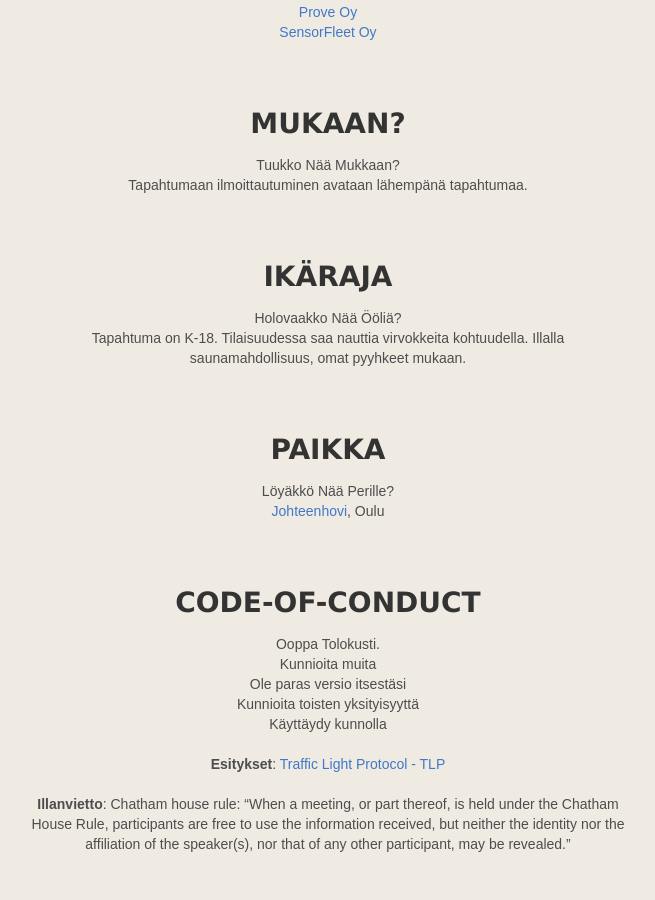
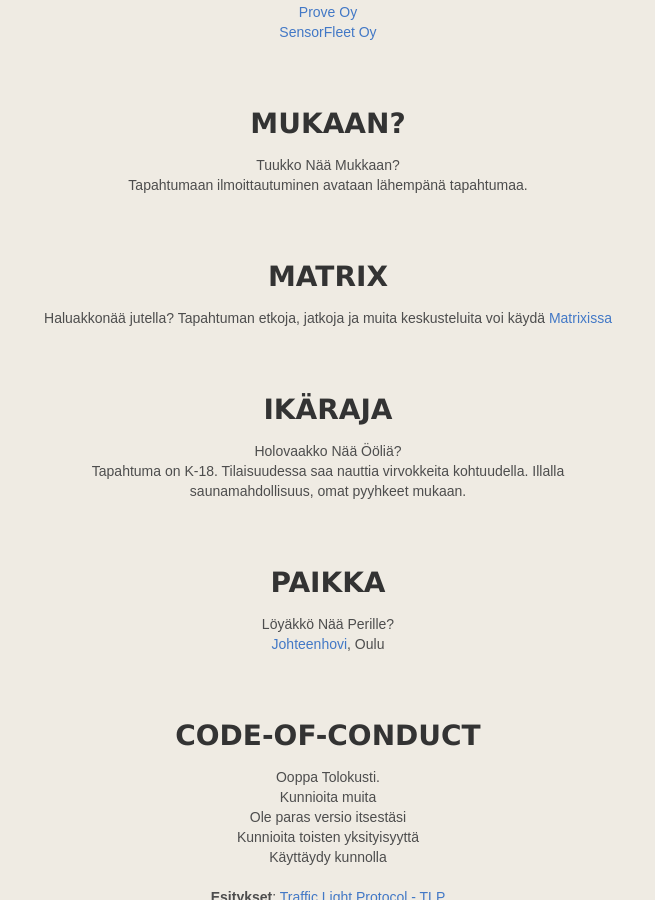
Before and after one commit to Tarlab/tarlab.github.io, a Jekyll site: the page built from HackAfterDark/index.md, in a window 1280 px wide and 900 px high, scrolled down 3296 px. Shown: the whole window, without its empty margins (312-967 px from the left). Built offline with Jekyll 4.4.1, drawn with Linux system fonts in a browser that asks for light colours; comment, search, counter and statistics services are not loaded.

Commit message:
Add Matrix room

```diff
--- a/HackAfterDark/index.md
+++ b/HackAfterDark/index.md
@@ -92,6 +92,10 @@ Tapahtuman järjestäjän saa kiinni osoitteesta had-AT-tarlab.fi
 *Tuukko Nää Mukkaan?*
 Tapahtumaan ilmoittautuminen avataan lähempänä tapahtumaa.
 
+# MATRIX
+*Haluakkonää jutella?*
+Tapahtuman etkoja, jatkoja ja muita keskusteluita voi käydä [Matrixissa](https://matrix.to/#/#had2022:hacklab.fi)
+
 # IKÄRAJA
 *Holovaakko Nää Ööliä?*
 Tapahtuma on K-18.
```
